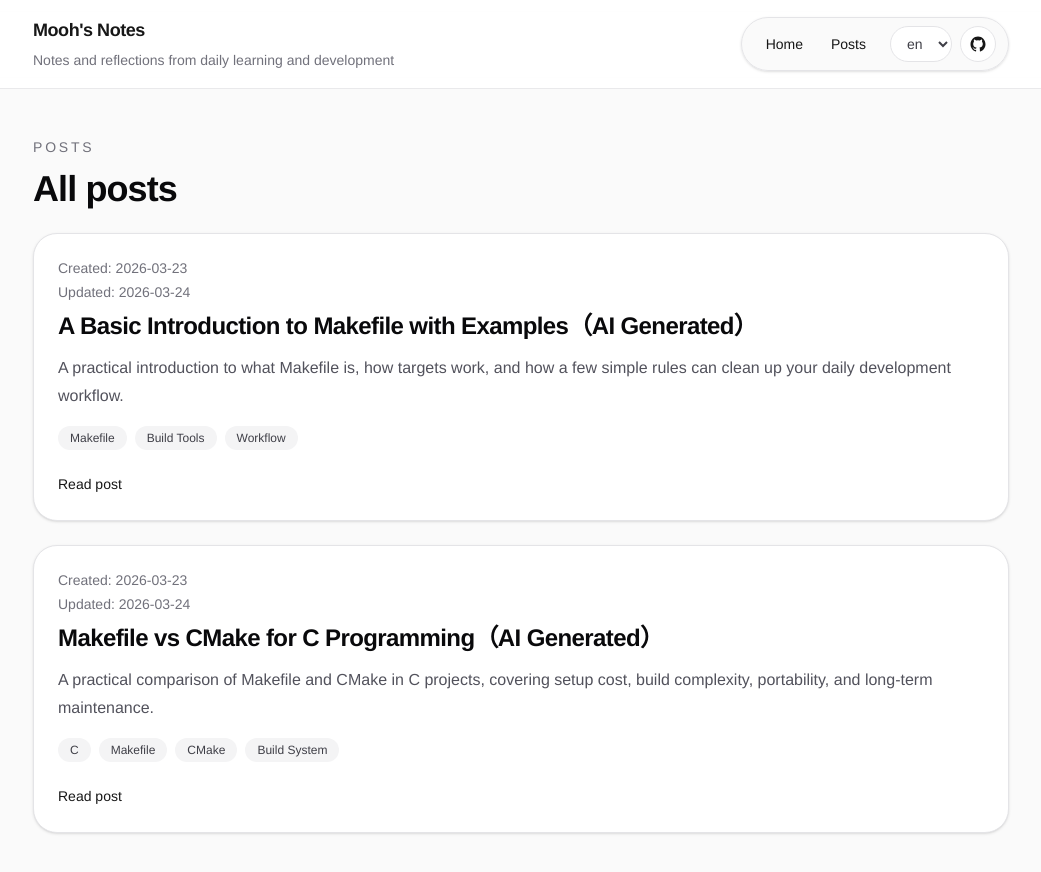
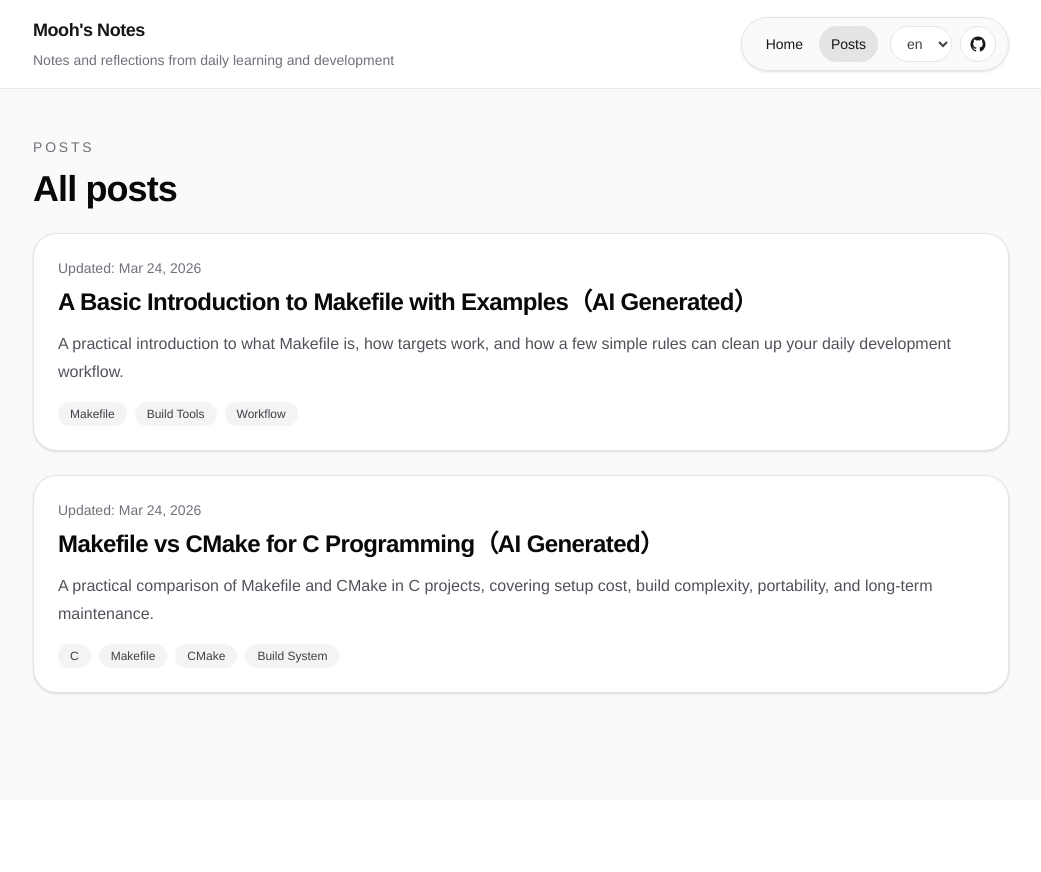
Before and after one commit to qd4wn/mooh-notes, a Next.js app: page /en/posts in a window 1280 px wide. Shown: the top 872 px of the page, without its empty margins (119-1160 px from the left). After the commit the page ends 800 px from the top, so only its background shows below. Built offline with nearby package versions, Linux system fonts and the light colour scheme.

Commit message:
add active state styling to navigation

```diff
--- a/src/app/[lang]/layout.tsx
+++ b/src/app/[lang]/layout.tsx
@@ -22,7 +22,7 @@ export default async function LanguageLayout({
 
   return (
     <div className="min-h-screen bg-zinc-50">
-      <SiteHeader lang={lang as Language} pathname={`/${lang}`} />
+      <SiteHeader lang={lang as Language} />
       <main className="mx-auto w-full max-w-5xl px-6 py-12">{children}</main>
     </div>
   );
--- a/src/app/[lang]/page.tsx
+++ b/src/app/[lang]/page.tsx
@@ -53,8 +53,6 @@ export default async function HomePage({
               key={`${post.lang}-${post.slug}`}
               lang={typedLang}
               post={post}
-              readMoreLabel={copy.readMore}
-              createdAtLabel={copy.createdAtLabel}
               updatedAtLabel={copy.updatedAtLabel}
             />
           ))}
--- a/src/app/[lang]/posts/[slug]/page.tsx
+++ b/src/app/[lang]/posts/[slug]/page.tsx
@@ -4,6 +4,7 @@ import { notFound } from "next/navigation";
 import { LanguageSwitcher } from "@/components/language-switcher";
 import { MarkdownRenderer } from "@/components/markdown-renderer";
 import { TableOfContents } from "@/components/table-of-contents";
+import { formatDisplayDate } from "@/lib/date";
 import { isSupportedLanguage, siteCopy, type Language } from "@/lib/i18n";
 import { getAvailablePostLanguages, getPost, getPostSlugs } from "@/lib/posts";
 
@@ -36,6 +37,8 @@ export default async function PostDetailPage({
   }
 
   const availableLanguages = await getAvailablePostLanguages(slug);
+  const createdAt = formatDisplayDate(post.createdAt, typedLang);
+  const updatedAt = formatDisplayDate(post.updatedAt, typedLang);
 
   return (
     <article className="space-y-8">
@@ -48,10 +51,10 @@ export default async function PostDetailPage({
         </Link>
         <div className="space-y-1 text-sm text-zinc-500">
           <p>
-            {copy.createdAtLabel}: {post.createdAt}
+            {copy.createdAtLabel}: {createdAt}
           </p>
           <p>
-            {copy.updatedAtLabel}: {post.updatedAt}
+            {copy.updatedAtLabel}: {updatedAt}
           </p>
         </div>
         <h1 className="text-4xl font-semibold tracking-tight text-zinc-950">
--- a/src/app/[lang]/posts/page.tsx
+++ b/src/app/[lang]/posts/page.tsx
@@ -33,8 +33,6 @@ export default async function PostsPage({
             key={`${post.lang}-${post.slug}`}
             lang={typedLang}
             post={post}
-            readMoreLabel={copy.readMore}
-            createdAtLabel={copy.createdAtLabel}
             updatedAtLabel={copy.updatedAtLabel}
           />
         ))}
--- a/src/components/post-card.tsx
+++ b/src/components/post-card.tsx
@@ -1,33 +1,23 @@
 import Link from "next/link";
 
 import type { Language } from "@/lib/i18n";
+import { formatDisplayDate } from "@/lib/date";
 import type { Post } from "@/lib/posts";
 
 type PostCardProps = {
   lang: Language;
   post: Post;
-  readMoreLabel: string;
-  createdAtLabel: string;
   updatedAtLabel: string;
 };
 
-export function PostCard({
-  lang,
-  post,
-  readMoreLabel,
-  createdAtLabel,
-  updatedAtLabel,
-}: PostCardProps) {
+export function PostCard({ lang, post, updatedAtLabel }: PostCardProps) {
+  const updatedAt = formatDisplayDate(post.updatedAt, lang);
+
   return (
     <article className="rounded-3xl border border-zinc-200 bg-white p-6 shadow-sm">
-      <div className="space-y-1 text-sm text-zinc-500">
-        <p>
-          {createdAtLabel}: {post.createdAt}
-        </p>
-        <p>
-          {updatedAtLabel}: {post.updatedAt}
-        </p>
-      </div>
+      <p className="text-sm text-zinc-500">
+        {updatedAtLabel}: {updatedAt}
+      </p>
       <h2 className="mt-2 text-2xl font-semibold tracking-tight text-zinc-950">
         <Link href={`/${lang}/posts/${post.slug}`}>{post.title}</Link>
       </h2>
@@ -42,12 +32,6 @@ export function PostCard({
           </span>
         ))}
       </div>
-      <Link
-        href={`/${lang}/posts/${post.slug}`}
-        className="mt-6 inline-flex text-sm font-medium text-zinc-950 hover:underline"
-      >
-        {readMoreLabel}
-      </Link>
     </article>
   );
 }
--- a/src/components/site-header.tsx
+++ b/src/components/site-header.tsx
@@ -1,15 +1,22 @@
+"use client";
+
 import Link from "next/link";
+import { usePathname } from "next/navigation";
 
 import { LanguageSwitcher } from "@/components/language-switcher";
 import { siteCopy, type Language } from "@/lib/i18n";
 
 type SiteHeaderProps = {
   lang: Language;
-  pathname: string;
 };
 
-export function SiteHeader({ lang, pathname }: SiteHeaderProps) {
+export function SiteHeader({ lang }: SiteHeaderProps) {
   const copy = siteCopy[lang];
+  const pathname = usePathname();
+  const homeHref = `/${lang}`;
+  const postsHref = `/${lang}/posts`;
+  const isHomeActive = pathname === homeHref;
+  const isPostsActive = pathname === postsHref || pathname.startsWith(`${postsHref}/`);
 
   return (
     <header className="sticky top-0 z-50 border-b border-zinc-200/80 bg-white/85 backdrop-blur-md">
@@ -26,14 +33,24 @@ export function SiteHeader({ lang, pathname }: SiteHeaderProps) {
         <nav className="flex items-center justify-between gap-3 rounded-full border border-zinc-200 bg-zinc-50/90 px-3 py-2 shadow-sm">
           <div className="flex items-center gap-1">
             <Link
-              href={`/${lang}`}
-              className="rounded-full px-3 py-2 text-sm font-medium text-zinc-600 transition hover:bg-white hover:text-zinc-950"
+              href={homeHref}
+              aria-current={isHomeActive ? "page" : undefined}
+              className={
+                isHomeActive
+                  ? "rounded-full bg-zinc-200 px-3 py-2 text-sm font-medium text-zinc-950"
+                  : "rounded-full px-3 py-2 text-sm font-medium text-zinc-600 transition hover:bg-white hover:text-zinc-950"
+              }
             >
               {copy.homeLink}
             </Link>
             <Link
-              href={`/${lang}/posts`}
-              className="rounded-full px-3 py-2 text-sm font-medium text-zinc-600 transition hover:bg-white hover:text-zinc-950"
+              href={postsHref}
+              aria-current={isPostsActive ? "page" : undefined}
+              className={
+                isPostsActive
+                  ? "rounded-full bg-zinc-200 px-3 py-2 text-sm font-medium text-zinc-950"
+                  : "rounded-full px-3 py-2 text-sm font-medium text-zinc-600 transition hover:bg-white hover:text-zinc-950"
+              }
             >
               {copy.postsLink}
             </Link>
--- /dev/null
+++ b/src/lib/date.ts
@@ -0,0 +1,11 @@
+import type { Language } from "@/lib/i18n";
+
+export function formatDisplayDate(date: string, lang: Language) {
+  const formatter = new Intl.DateTimeFormat(lang === "zh" ? "zh-CN" : "en-US", {
+    year: "numeric",
+    month: lang === "zh" ? "long" : "short",
+    day: "numeric",
+  });
+
+  return formatter.format(new Date(date));
+}
```
